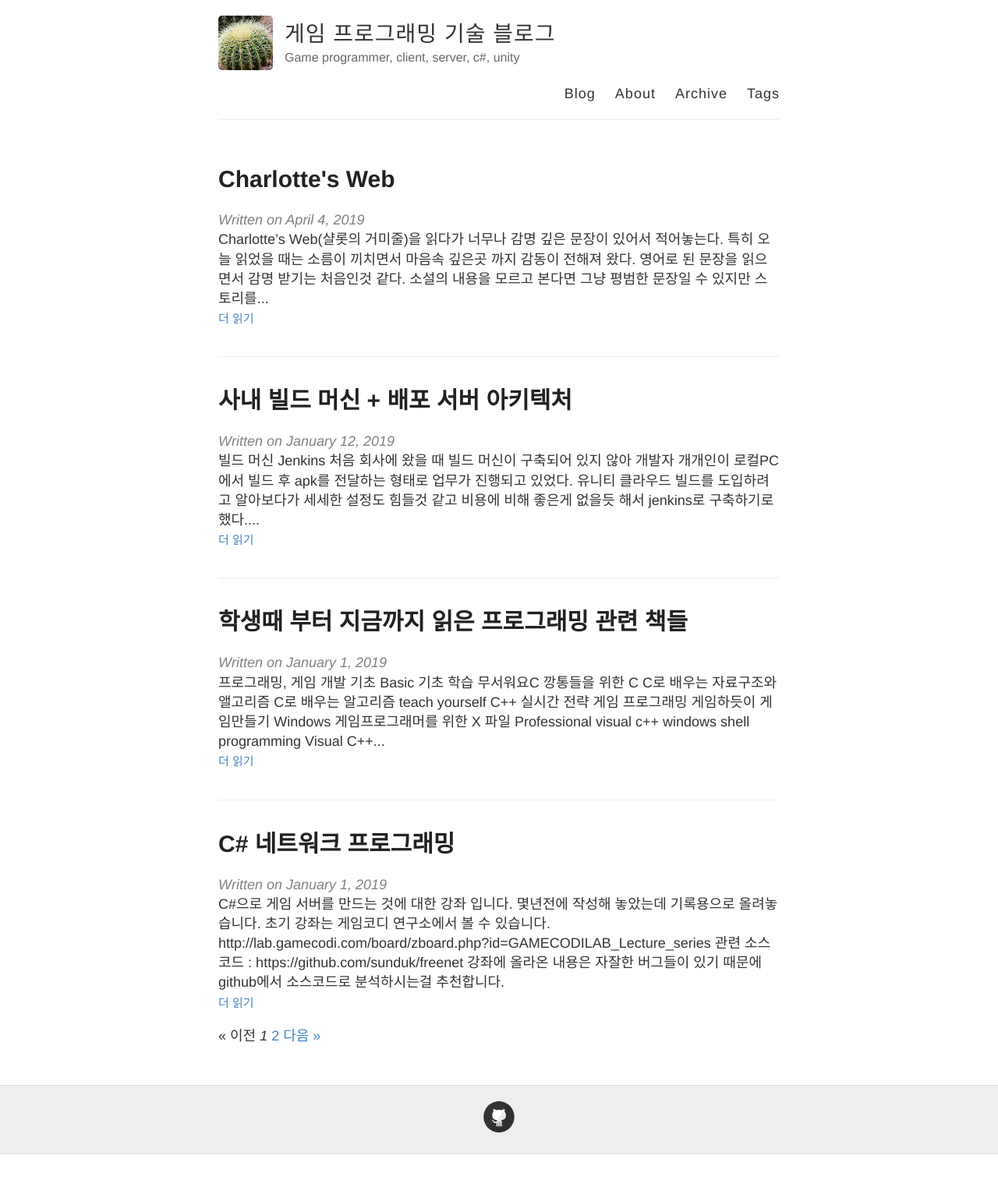
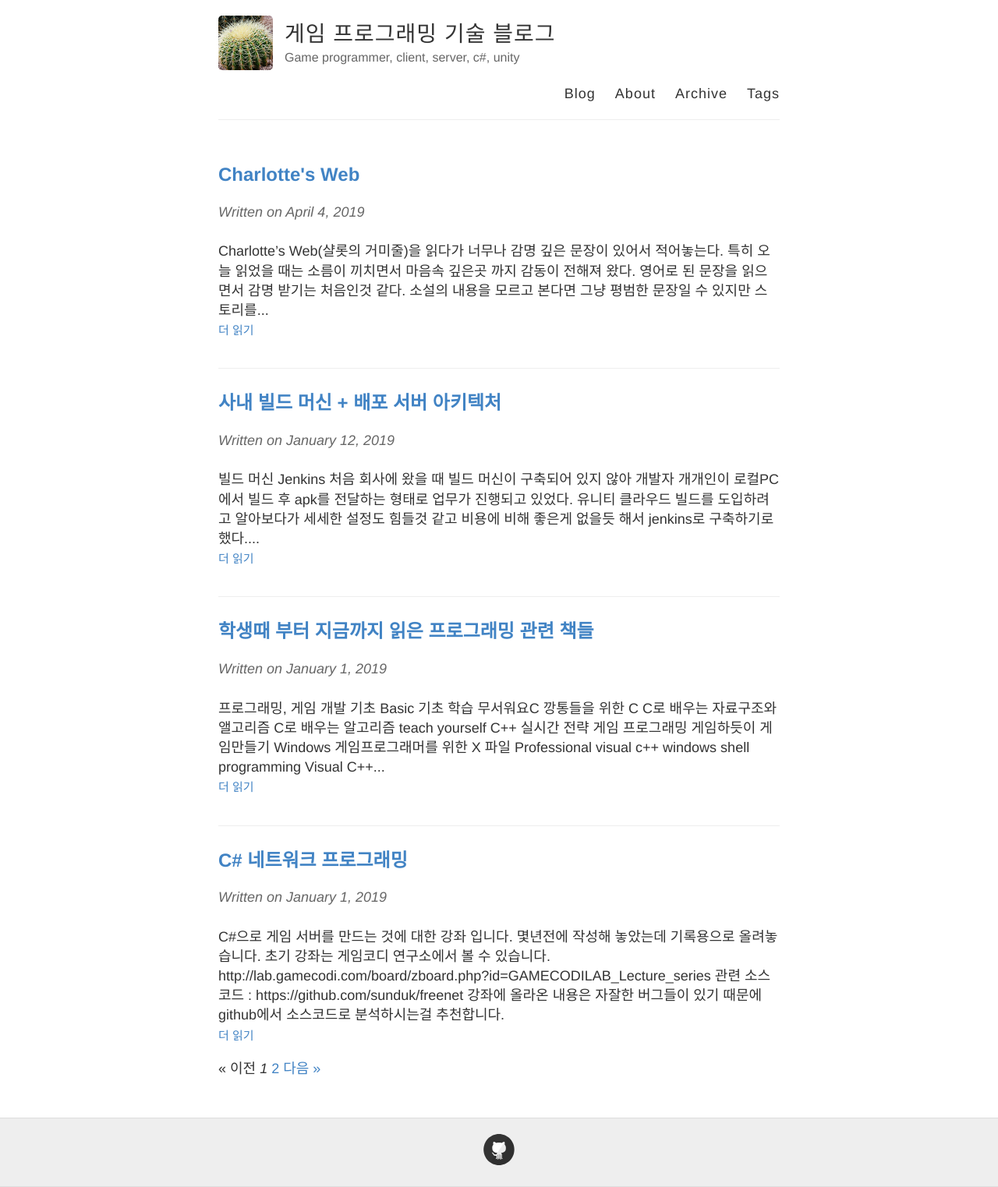
Before and after one commit to sunduk/sunduk.github.io, a Jekyll site: the page built from index.html, in a window 1280 px wide. Shown: the whole page at 78% size. Built offline with Jekyll 4.4.1, drawn with Linux system fonts in a browser that asks for light colours; the list of posts is cut into pages by our own code; before the commit the page ends 1481 px from its top, so only the background shows below that.

Commit message:
Update index.html

```diff
--- a/index.html
+++ b/index.html
@@ -6,11 +6,13 @@
   {% for post in paginator.posts %}
     <article class="post">
 
-      <h1><a href="{{ site.baseurl }}{{ post.url }}">{{ post.title }}</a></h1>
+      <h2><a href="{{ site.baseurl }}{{ post.url }}">{{ post.title }}</a></h2>
 
       <div class="date">
-        <font color="gray">Written on {{ post.date | date: "%B %e, %Y" }}</font>
+        <font size=medium>Written on {{ post.date | date: "%B %e, %Y" }}</font>
       </div>
+
+      <br />
 
       <div class="entry">
         {{ post.content | strip_html | truncatewords:40}}
```
